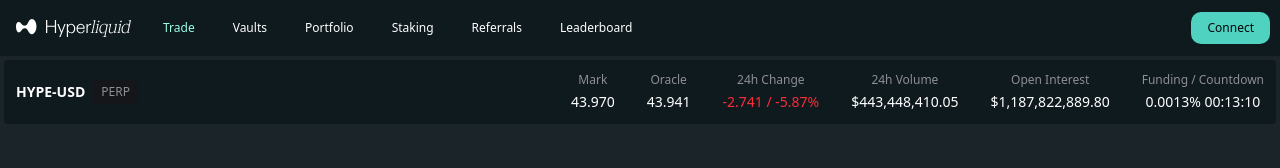
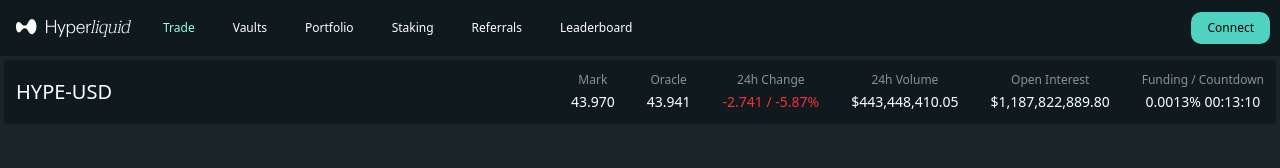
Before and after one commit to sunwrobert/liquid-lite, a Next.js app: page /trade in a window 1280 px wide. Shown: the top 168 px of the page. Built offline with nearby package versions, Linux system fonts and the light colour scheme; no server answers; what wagmi would draw is missing.

Commit message:
text weight

```diff
--- a/components/asset/asset-toolbar.tsx
+++ b/components/asset/asset-toolbar.tsx
@@ -1,4 +1,5 @@
 import { Card } from '@/components/ui/card';
+import { Text } from '../ui/text';
 import { AssetStats } from './asset-stats';
 
 export function AssetToolbar() {
@@ -7,10 +8,9 @@
       <div className="flex items-center justify-between">
         <div className="flex items-center gap-4">
           <div className="flex items-center gap-2">
-            <span className="font-semibold text-sm">HYPE-USD</span>
-            <span className="rounded bg-muted px-2 py-1 text-muted-foreground text-xs">
-              PERP
-            </span>
+            <Text size="lg" weight="semibold">
+              HYPE-USD
+            </Text>
           </div>
         </div>
         <AssetStats />
--- a/components/ui/text.tsx
+++ b/components/ui/text.tsx
@@ -10,15 +10,21 @@
       sm: 'text-xs',
       lg: 'text-xl',
     },
+    weight: {
+      regular: 'font-normal',
+      semibold: 'font-medium',
+    },
   },
   defaultVariants: {
     size: 'sm',
+    weight: 'regular',
   },
 });
 
 function Text({
   className,
   size,
+  weight,
   asChild = false,
   ...props
 }: React.ComponentProps<'span'> &
@@ -27,7 +33,12 @@
   }) {
   const Comp = asChild ? Slot : 'span';
 
-  return <Comp className={cn(textVariants({ size, className }))} {...props} />;
+  return (
+    <Comp
+      className={cn(textVariants({ size, weight, className }))}
+      {...props}
+    />
+  );
 }
 
 export { Text, textVariants };
```
